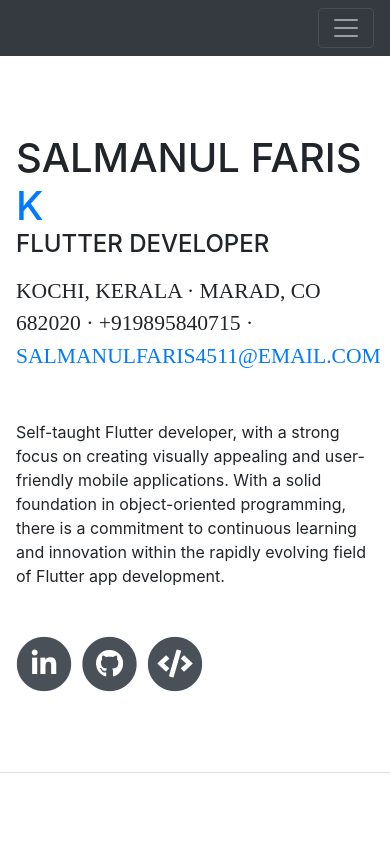
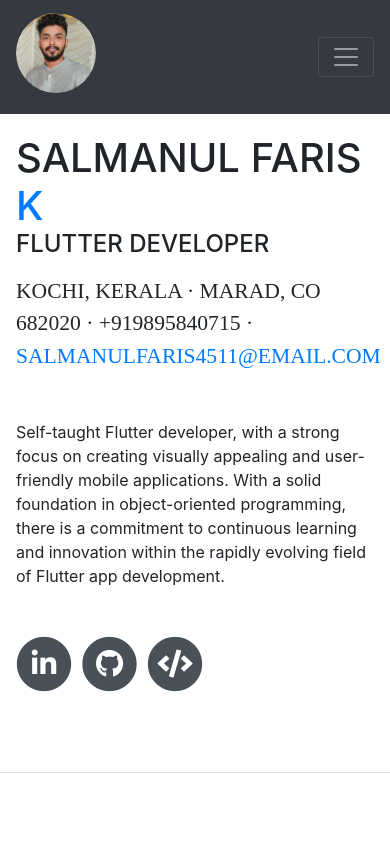
Before and after one commit to Salman4511/Portfolio_SalmanulFaris_k, a website with bundled scripts: page index.html in a window 390 px wide. Shown: the top 844 px of the page. Built offline with nearby package versions, Linux system fonts and the light colour scheme; a web font is replaced by a local one.

Commit message:
Image resized

```diff
--- a/index.html
+++ b/index.html
@@ -22,6 +22,32 @@
     <link rel="stylesheet" href="https://cdnjs.cloudflare.com/ajax/libs/font-awesome/5.15.3/css/all.min.css">
     <!-- Custom styles for this template -->
     <link href="css/resume.min.css" rel="stylesheet">
+    <style>
+      .profile-img {
+        display: block;
+      }
+
+      @media (max-width: 991.98px) {
+        .profile-img {
+          display: block;
+          width: 50px;
+          height: 50px;
+        }
+      }
+    </style>
+    <style>
+      .profile-img {
+        display: block;
+      }
+
+      @media (max-width: 991.98px) {
+        .profile-img {
+          display: block;
+          width: 80px;
+          height: 80px;
+        }
+      }
+    </style>
 
   </head>
 
@@ -30,8 +56,9 @@
     <nav class="navbar navbar-expand-lg navbar-dark bg-dark fixed-top" id="sideNav">
       <a class="navbar-brand js-scroll-trigger" href="#page-top">
         <span class="d-block d-lg-none"></span>
-        <span class="d-none d-lg-block">
-          <img class="img-fluid img-profile rounded-circle mx-auto mb-2" src="img/profile.jpg" alt="">
+
+        <span class="d-block">
+          <img class="img-fluid img-profile rounded-circle mx-auto mb-2 profile-img" src="img/profile.jpg" alt="">
         </span>
       </a>
       <button class="navbar-toggler" type="button" data-toggle="collapse" data-target="#navbarSupportedContent" aria-controls="navbarSupportedContent" aria-expanded="false" aria-label="Toggle navigation">
```
